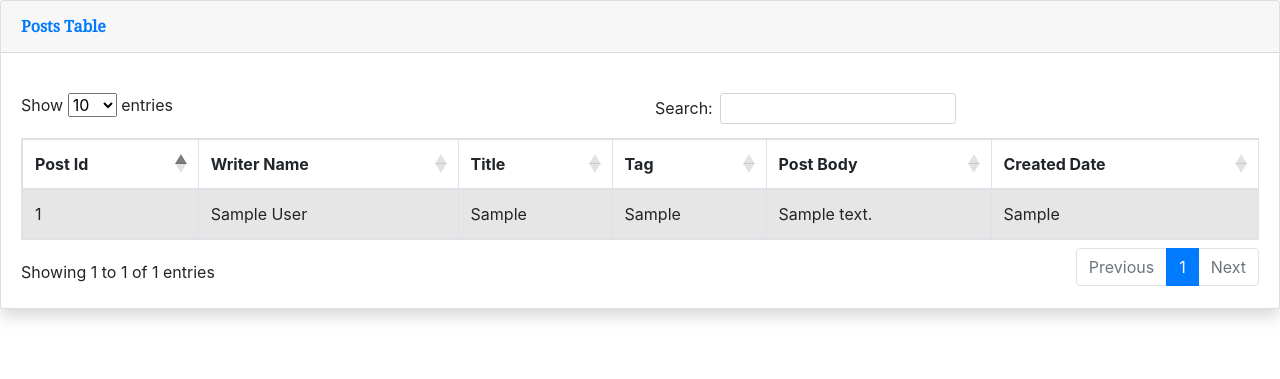
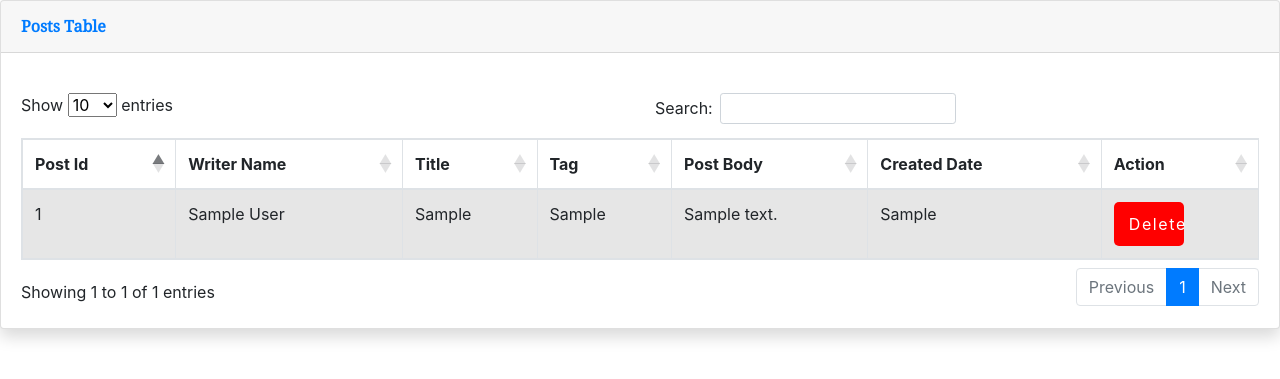
Before and after one commit to rakibul-islam45/Blog-Site, a PHP site: page /managePosts.php in a window 1280 px wide. Shown: the part 86-465 px from the top of the page. Run offline with PHP 8.4, Linux system fonts and the light colour scheme; tables that the repository leaves empty or names only in its code hold one stand-in row (values such as "Sample post"); some libraries are stand-ins or nearby versions; some web fonts are replaced.

Commit message:
delete post from admin added

```diff
--- a/css/admin_styling.css
+++ b/css/admin_styling.css
@@ -29,13 +29,15 @@ th { text-align: center;}
 /* buttons */
 .btn {
     color: white;
-    background: #4E6166;
+
+    background: red;
     text-align: center;
     border: none;
     border-radius: 5px;
+    width: 70px;
     display: block;
     letter-spacing: .1em;
-    padding: 13px 20px;
+    padding: 10px 15px;
     text-decoration: none;
 }
 /* * * * * * * * * *
--- a/managePosts.php
+++ b/managePosts.php
@@ -23,7 +23,6 @@ $posts = $statement->fetchAll(PDO::FETCH_ASSOC);
 
 </div>
 
-
 <!-- DataTales Example -->
 <div class="card shadow mb-4">
     <div class="card-header py-3">
@@ -40,6 +39,7 @@ $posts = $statement->fetchAll(PDO::FETCH_ASSOC);
                     <th>Tag</th>
                     <th>Post Body</th>
                     <th>Created Date</th>
+                    <th>Action</th>
                 </tr>
                 </thead>
                 <tbody>
@@ -52,6 +52,11 @@ $posts = $statement->fetchAll(PDO::FETCH_ASSOC);
                     <td><?php echo $post['tag']; ?></td>
                     <td><?php echo $post['body']; ?></td>
                     <td><?php echo $post['created']; ?></td>
+                    <td>
+                        <a href="deletePostFromAdmin.php?postId=<?php echo $post[postId]; ?>" class="btn btn-danger" >
+                            Delete
+                        </a>
+                    </td>
                 </tr>
                 <?php endforeach ?>
 
```
Also changed, not shown: deletePostFromAdmin.php (added, +9 -0 lines).
